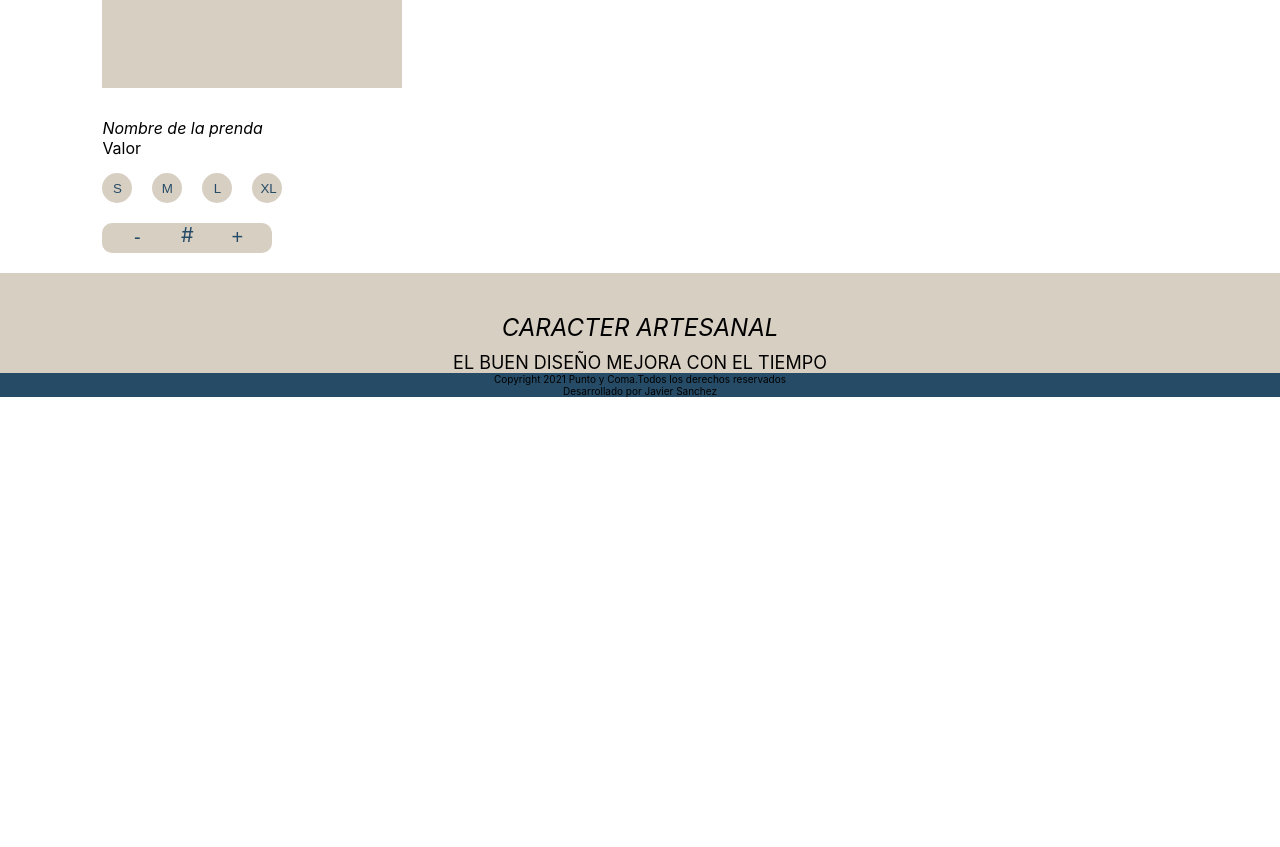
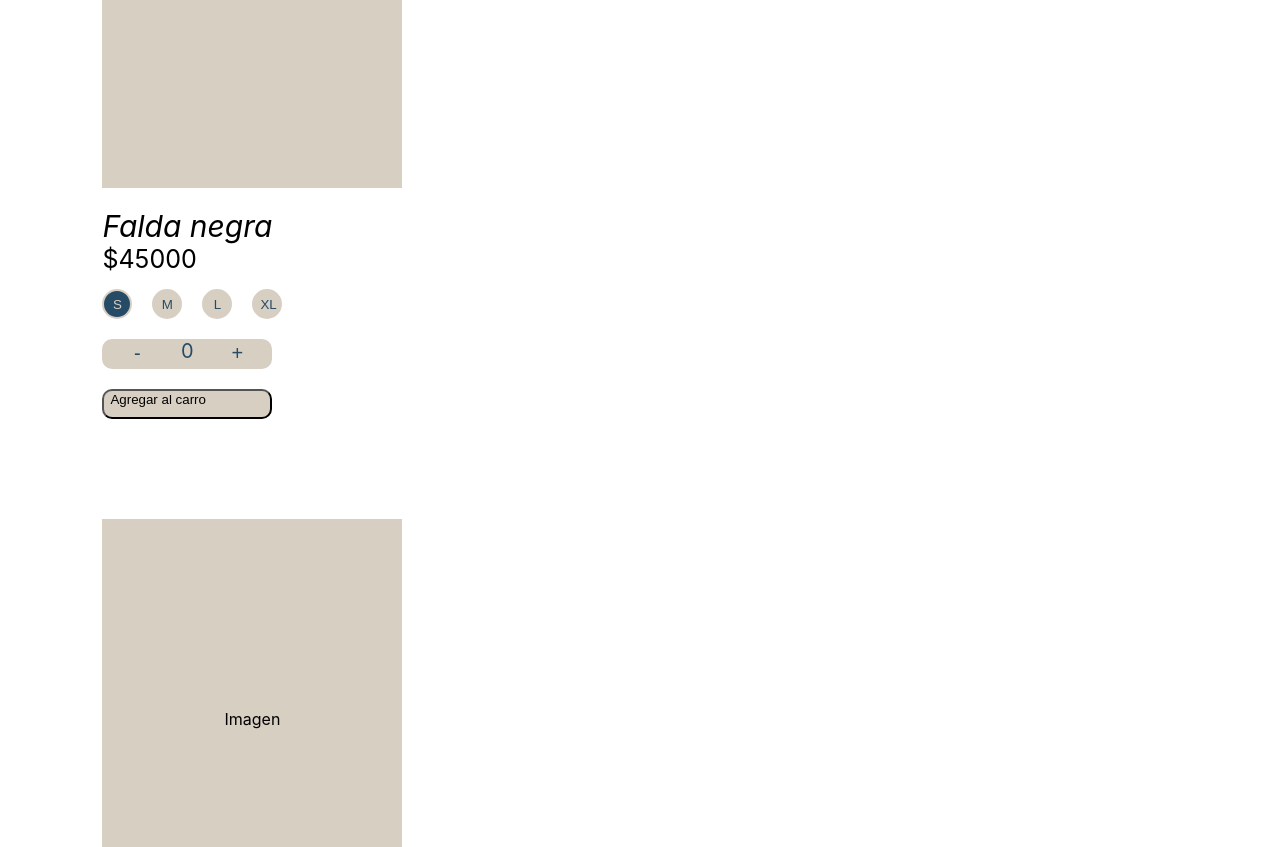
Before and after one commit to JSand89/PuntoyComa, a React (Create React App) app: page / in a window 1280 px wide. Shown: the part 464-1311 px from the top of the page. Before the commit the page ends 861 px from the top, so only its background shows below. Built offline with nearby package versions, Linux system fonts and the light colour scheme.

Commit message:
le falta memoria y lo de las rutas

```diff
--- a/public/index.html
+++ b/public/index.html
@@ -9,35 +9,12 @@
       name="description"
       content="Web site created using create-react-app"
     />
-    <link rel="apple-touch-icon" href="%PUBLIC_URL%/logo192.png" />
-    <!--
-      manifest.json provides metadata used when your web app is installed on a
-      user's mobile device or desktop. See https://developers.google.com/web/fundamentals/web-app-manifest/
-    -->
-    <link rel="manifest" href="%PUBLIC_URL%/manifest.json" />
-    <!--
-      Notice the use of %PUBLIC_URL% in the tags above.
-      It will be replaced with the URL of the `public` folder during the build.
-      Only files inside the `public` folder can be referenced from the HTML.
 
-      Unlike "/favicon.ico" or "favicon.ico", "%PUBLIC_URL%/favicon.ico" will
-      work correctly both with client-side routing and a non-root public URL.
-      Learn how to configure a non-root public URL by running `npm run build`.
-    -->
     <title>Punto&Coma</title>
   </head>
   <body>
-    <noscript>You need to enable JavaScript to run this app.</noscript>
+
     <div id="root"></div>
-    <!--
-      This HTML file is a template.
-      If you open it directly in the browser, you will see an empty page.
 
-      You can add webfonts, meta tags, or analytics to this file.
-      The build step will place the bundled scripts into the <body> tag.
-
-      To begin the development, run `npm start` or `yarn start`.
-      To create a production bundle, use `npm run build` or `yarn build`.
-    -->
   </body>
 </html>
--- a/src/App.js
+++ b/src/App.js
@@ -1,14 +1,16 @@
 import './App.css';
-import Card from './components/Card/Card';
+import Cards from './components/Cards/Cards';
+import Carrito from './components/Carrito/Carrito';
 import Footer from './components/Footer/Footer';
 import Menu from './components/Menu/Menu'
+
 
 function App() {
   return (
     <div className="App">
       <Menu/>
-      <Card />
       <Footer />
+      <Carrito/>
     </div>
   );
 }
--- a/src/components/Card/Card.jsx
+++ b/src/components/Card/Card.jsx
@@ -1,30 +1,39 @@
 import React from 'react'
+import CardBag from '../CardBag/CardBag'
 import style from './Card.module.css'
+function Card({props}) {
+    const [number, setNumber ]= React.useState(0)
+    const [statusAddtoCar,StatusAddCar]=React.useState("default")
+    const [status,changeStatusSize]=React.useState("default")
 
-function Card() {
+
+
     return (
         <div className={style.wrap}>
             <ul className={style.list}>
                 <li className={style.imageClothing}>Imagen</li>
-                <li className={style.cardTextCursiv}>Nombre de la prenda</li>
-                <li className={style.cardText}>Valor</li>
+                <li className={style.cardTextCursiv}>{props.itemName}</li>
+                <li className={style.cardText}>${props.Price}</li>
                 <li>
                 <ul className={style.BtnsSizes}>
-                    <li><button type="button" id="btnSizeS" className={style.BtnSize}>S</button></li>
-                    <li><button type="button" id="btnSizeM" className={style.BtnSize}>M</button></li>
-                    <li><button type="button" id="btnSizeL" className={style.BtnSize}>L</button></li>
-                    <li><button type="button" id="btnSizeXL" className={style.BtnSize}>XL</button></li>
+                    <li><button  className={style.BtnSizeActive} onClick={()=>changeStatusSize('s')}>S</button></li>
+                    <li><button  className={style.BtnSize} onClick={()=>changeStatusSize('m')}>M</button></li>
+                    <li><button  className={style.BtnSize} onClick={()=>changeStatusSize('l')}>L</button></li>
+                    <li><button  className={style.BtnSize} onClick={()=>changeStatusSize('xl')}>XL</button></li>
                 </ul>
                 </li>
                 <li><ul className={style.BtnsAmount}>
-                <li><button type="button" id="btnLess"  className={style.BtnPlus}>-</button></li>
-                    <li className={style.Amount}>#</li>
-                    <li><button type="button" id="btnPluss"  className={style.BtnPlus}>+</button></li>
+                <li><button  className={style.BtnPlus} onClick={()=> setNumber(number===0?number:number-1)}>-</button></li>
+                    <li className={style.Amount}>{number}</li>
+                    <li><button className={style.BtnPlus} onClick={()=> setNumber(number+1)}>+</button></li>
                     </ul>
                 </li>
+                <li><button className={style.BtnsAmount} onClick={()=>StatusAddCar(props.id)}>Agregar al carro</button></li>
+            </ul>
+            <CardBag props={statusAddtoCar}/>
 
-            </ul>
         </div>
+
     )
 }
 
--- a/src/components/Card/Card.module.css
+++ b/src/components/Card/Card.module.css
@@ -1,12 +1,13 @@
 .wrap{
+    margin-top: 100px;
     margin-left: 8vw;
+}
 
-}
 .BtnsSizes{
     list-style: none;
     display:flex;
+}
 
-}
 .BtnsAmount{
     list-style: none;
     display:flex;
@@ -18,6 +19,7 @@
     margin-bottom: 20px;
     margin-left: 0px;
 }
+
 .Amount{
     height: 30px;
     width: 30px;
@@ -26,6 +28,7 @@
     font-size: 20px;
 
 }
+
 .BtnSize{
     margin-top: 15px;
     margin-right: 20px;
@@ -37,9 +40,21 @@
     border-style: solid;
     border-color: #D8CFC3;
 }
+.BtnSizeActive{
+    margin-top: 15px;
+    margin-right: 20px;
+    border-radius: 20px;
+    background-color:#264B66;
+    color: #D8CFC3;
+    height: 30px;
+    width: 30px;
+    border-style: solid;
+    border-color: #D8CFC3;}
+
 .list{
     list-style: none;
 }
+
 .imageClothing{
     display: flex;
     align-content: center;
@@ -49,16 +64,21 @@
     width: 300px;
     background-color: #D8CFC3;
 }
+
 .cardText{
 
     display: flex;
+    font-size: 25px;
 
 }
+
 .cardTextCursiv{
     display: flex;
     font-style: italic;
-    margin-top: 30px;
+    margin-top: 20px;
+    font-size: 30px;
 }
+
 .BtnPlus{
     height: 25px;
     width: 30px;
--- /dev/null
+++ b/src/components/CardBag/CardBag.jsx
@@ -0,0 +1,17 @@
+import React from 'react'
+import List from '../../productList.json'
+
+function CardBag(e) {
+    console.log(e)
+    const product = List.filter( item => item.id === e.props)
+
+    console.log(product)
+
+    return (
+        <div>
+
+        </div>
+    )
+}
+
+export default CardBag
--- /dev/null
+++ b/src/components/Cards/Cards.jsx
@@ -0,0 +1,15 @@
+import React from 'react'
+import style from './Cards.module.css'
+import List from '../../productList.json'
+import Card from '../Card/Card'
+function Cards(e) {
+    const ListFilter=e.props==="default" ? List: List.filter(item=>item.category_id===e.props)
+    console.log(ListFilter,'listFilter',e.props)
+    return (
+        <div className={style.wraper}>
+        {ListFilter.map((item,index) => <Card props={item} key={index}/>)}
+        </div>
+    )
+}
+
+export default Cards
--- /dev/null
+++ b/src/components/Cards/Cards.module.css
@@ -0,0 +1,3 @@
+.wraper{
+    align-content: space-around;
+}
--- /dev/null
+++ b/src/components/Carrito/Carrito.jsx
@@ -0,0 +1,11 @@
+import React, {useState} from 'react'
+
+function Carrito() {
+    return (
+        <div>
+
+        </div>
+    )
+}
+
+export default Carrito
--- a/src/components/Menu/Menu.jsx
+++ b/src/components/Menu/Menu.jsx
@@ -1,19 +1,26 @@
 import React from 'react'
 import style from './Menu.module.css'
+import Cards from '../Cards/Cards'
+
 
 function Menu() {
+    let [status,changeStatus]=React.useState("default")
+    console.log(status)
+
+
     return (
         <div>
             <div className={style.boxExterior}>
             <ul className={style.menu}>
-                <li ><button id='btnBlusas' type="button" className={style.menuComponent}>Blusas</button> </li>
-                <li ><button id='btnPantalones' type="button" className={style.menuComponent}>Pantalones</button> </li>
-                <li ><button id='btnChaquetas' type="button" className={style.menuComponent}>Chaquetas</button> </li>
-                <li ><button id='btnVestidos' type="button" className={style.menuComponent}>Vestidos</button> </li>
+                <li ><button className={style.menuComponent} onClick={()=>changeStatus('0')} >Blusa</button> </li>
+                <li ><button className={style.menuComponent} onClick={()=>changeStatus('1')}>Pantalones</button> </li>
+                <li ><button className={style.menuComponent} onClick={()=>changeStatus('2')}>Chaquetas</button> </li>
+                <li ><button className={style.menuComponent} onClick={()=>changeStatus('3')}>Vestidos</button> </li>
             </ul>
             </div>
+            <Cards props={status}/>
+        </div>
 
-        </div>
     )
 }
 
--- a/src/productList.json
+++ b/src/productList.json
@@ -1,15 +1,28 @@
 [
     {
-      "category_ids": [1, 0, 0],
+      "category_id": 0,
       "id": 1,
-      "image": " ",
-      "Name_of_clothes": "Falda negra ",
+      "image": " algo",
+      "itemName": "Falda negra ",
       "Price": 45000
     },
     {
-      "category_ids": [1, 2, 0],
+      "category_id": 1,
       "id": 2,
-      "image": " ",
-      "Name_of_clothes": "Blusa azul ",
-      "Price": 45000
-    }]
+      "image": " algo",
+      "itemName": "Blusa azul ",
+      "Price": 30000
+    },
+    {
+      "category_id": 2,
+      "id": 3,
+      "image": " algo",
+      "itemName": "Pantalon azul ",
+      "Price": 35000
+    },
+    {"category_id": 3,
+    "id": 4,
+    "image": "algo ",
+    "itemName": "Chaqueta Cafe ",
+    "Price": 80000
+  }]
```
